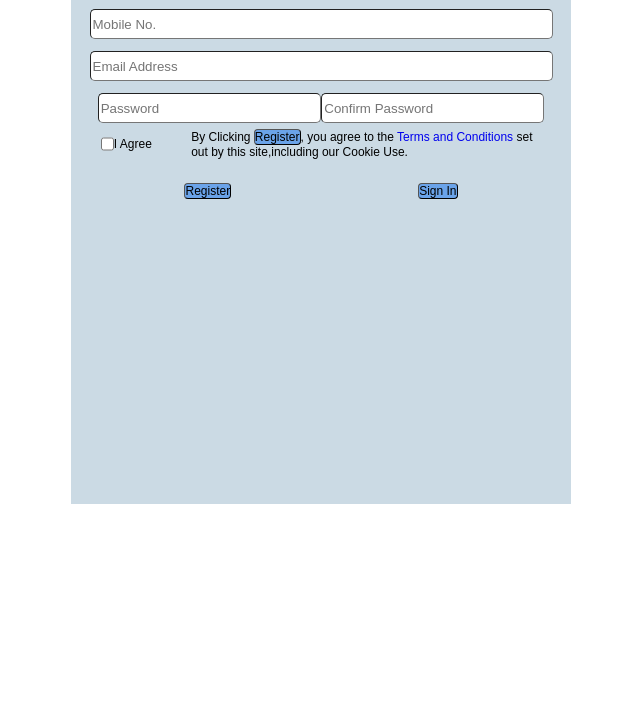
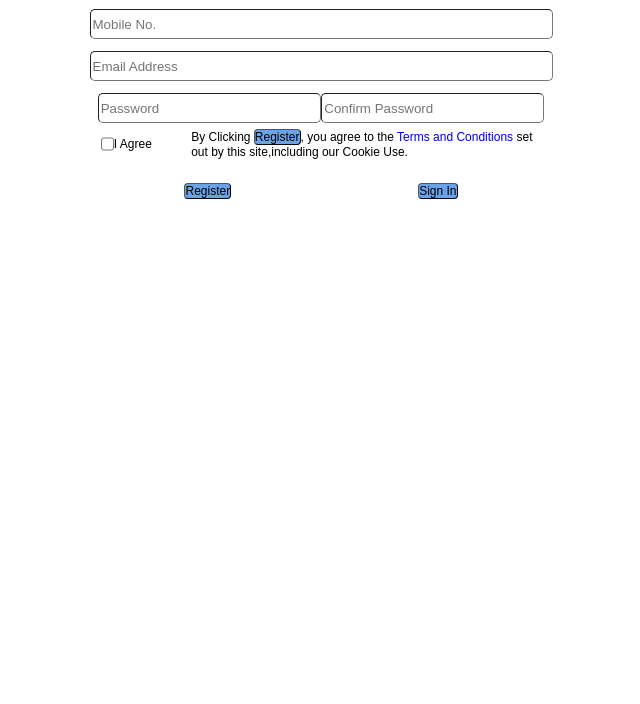
Before and after one commit to Molor-Git/HTML_assigment_by_Antra, a plain HTML site: page index.html in a window 1280 px wide. Shown: the part 96-800 px from the top of the page, without its empty margins (319-959 px from the left). Drawn offline with Linux system fonts and the light colour scheme.

Commit message:
background color removed

```diff
--- a/index.css
+++ b/index.css
@@ -6,7 +6,7 @@
 }
 
 .main {
-    background-color: rgb(203, 218, 228);
+    /* background-color: rgb(203, 218, 228); */
     height: 600px;
     width: 500px;
     margin:auto;
```
